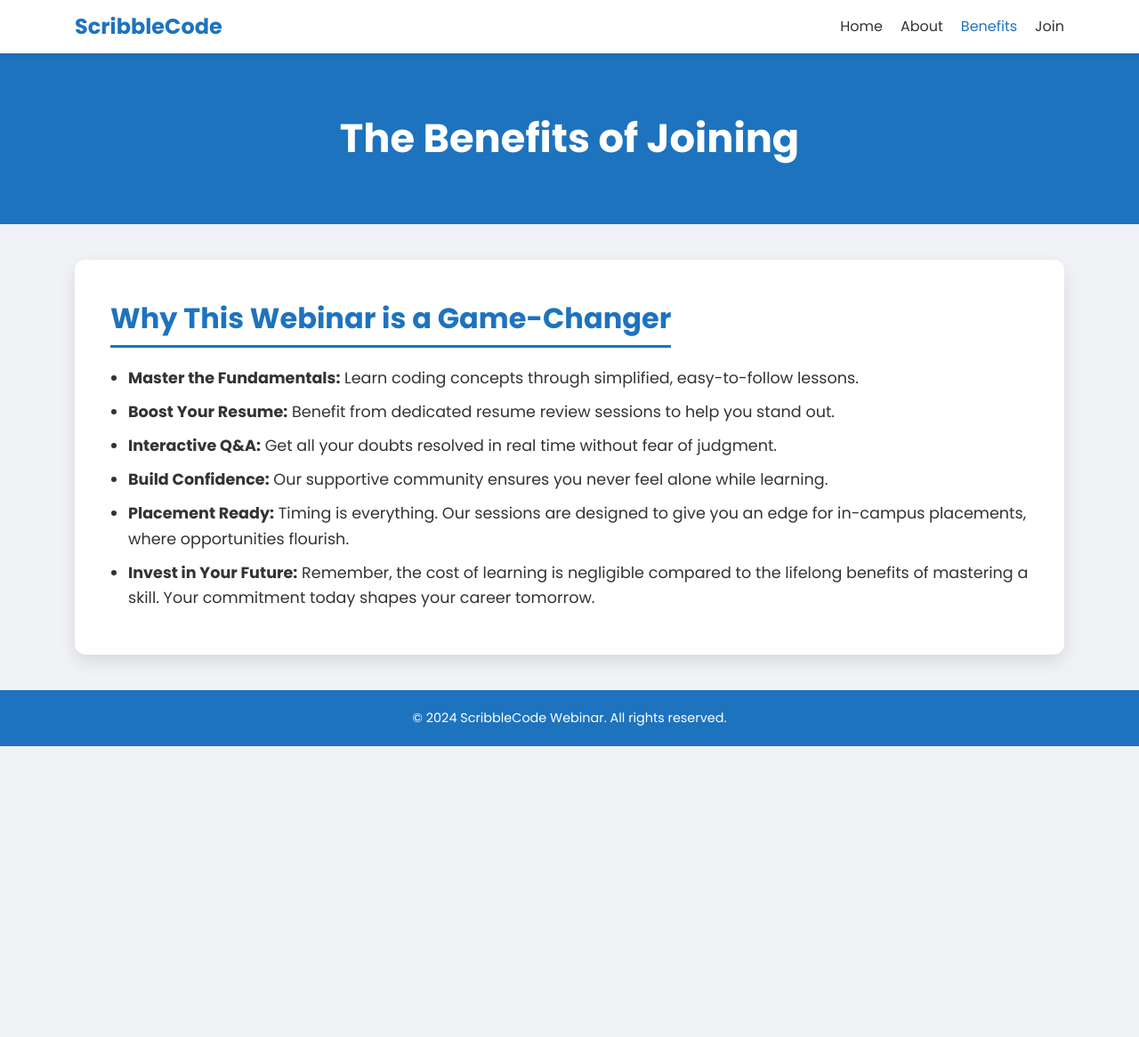
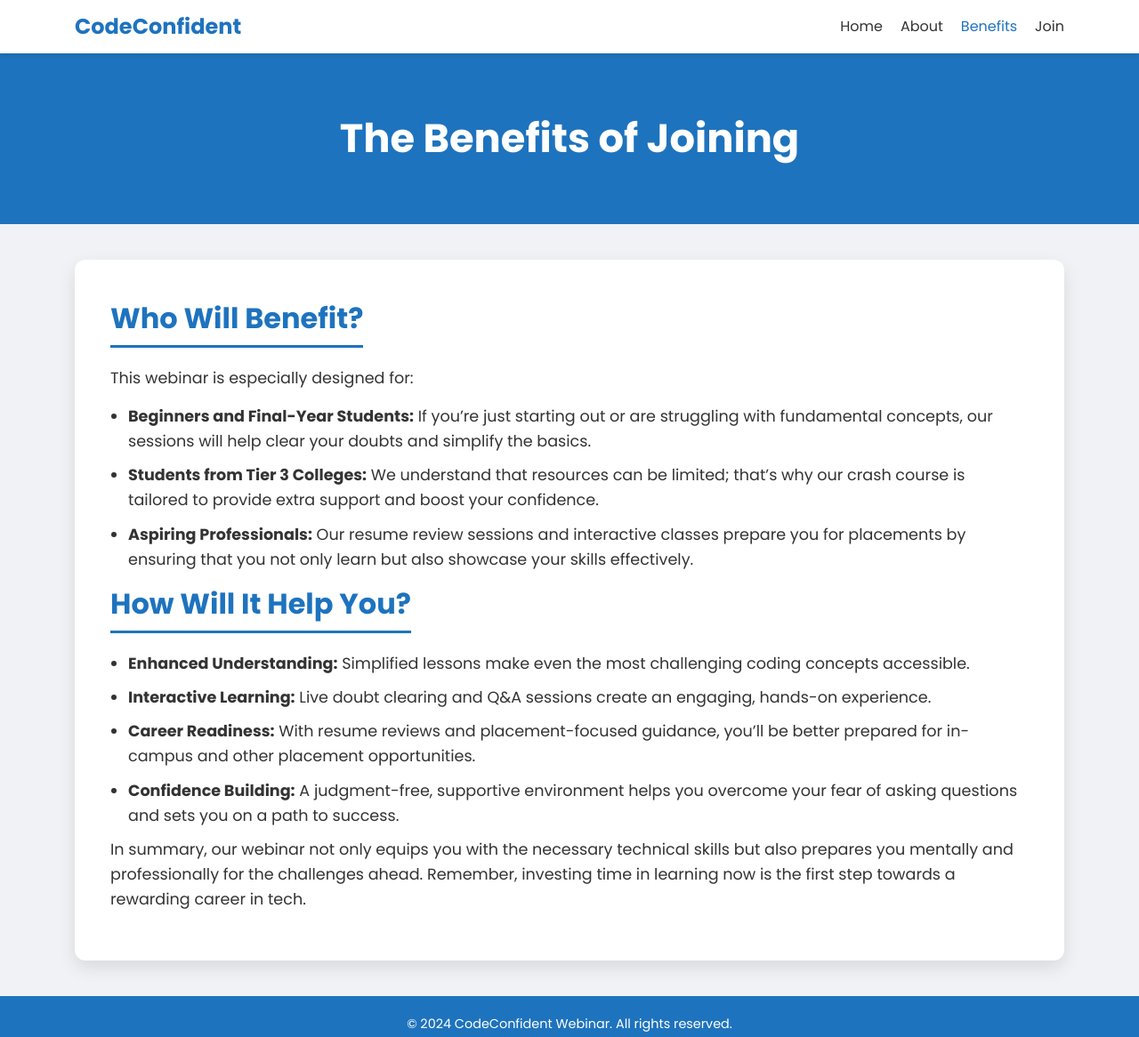
Before and after one commit to perpetual-cosmos/webinar, a plain HTML site: page benefits.html in a window 1280 px wide. Shown: the whole page at 89% size. Before the commit the page ends 839 px from the top, so only its background shows below. Drawn offline with Linux system fonts and the light colour scheme.

Commit message:
updated about and benifit

```diff
--- a/benefits.html
+++ b/benefits.html
@@ -3,7 +3,7 @@
 <head>
   <meta charset="UTF-8">
   <meta name="viewport" content="width=device-width, initial-scale=1">
-  <title>Benefits - ScribbleCode Webinar</title>
+  <title>Benefits - CodeConfident Webinar</title>
   <link rel="stylesheet" href="styles.css">
   <!-- Google Fonts -->
   <link href="https://fonts.googleapis.com/css2?family=Poppins:wght@300;400;600;700&display=swap" rel="stylesheet">
@@ -12,7 +12,7 @@
   <!-- Fixed Navigation -->
   <nav class="navbar">
     <div class="container nav-container">
-      <div class="logo">ScribbleCode</div>
+      <div class="logo">CodeConfident</div>
       <ul class="nav-links">
         <li><a href="index.html">Home</a></li>
         <li><a href="about.html">About</a></li>
@@ -32,22 +32,32 @@
   <!-- Main Content -->
   <main class="container">
     <section class="card">
-      <h2>Why This Webinar is a Game-Changer</h2>
+      <h2>Who Will Benefit?</h2>
+      <p>
+        This webinar is especially designed for:
+      </p>
       <ul class="benefits-list">
-        <li><strong>Master the Fundamentals:</strong> Learn coding concepts through simplified, easy-to-follow lessons.</li>
-        <li><strong>Boost Your Resume:</strong> Benefit from dedicated resume review sessions to help you stand out.</li>
-        <li><strong>Interactive Q&amp;A:</strong> Get all your doubts resolved in real time without fear of judgment.</li>
-        <li><strong>Build Confidence:</strong> Our supportive community ensures you never feel alone while learning.</li>
-        <li><strong>Placement Ready:</strong> Timing is everything. Our sessions are designed to give you an edge for in-campus placements, where opportunities flourish.</li>
-        <li><strong>Invest in Your Future:</strong> Remember, the cost of learning is negligible compared to the lifelong benefits of mastering a skill. Your commitment today shapes your career tomorrow.</li>
+        <li><strong>Beginners and Final-Year Students:</strong> If you’re just starting out or are struggling with fundamental concepts, our sessions will help clear your doubts and simplify the basics.</li>
+        <li><strong>Students from Tier 3 Colleges:</strong> We understand that resources can be limited; that’s why our crash course is tailored to provide extra support and boost your confidence.</li>
+        <li><strong>Aspiring Professionals:</strong> Our resume review sessions and interactive classes prepare you for placements by ensuring that you not only learn but also showcase your skills effectively.</li>
       </ul>
+      <h2>How Will It Help You?</h2>
+      <ul class="benefits-list">
+        <li><strong>Enhanced Understanding:</strong> Simplified lessons make even the most challenging coding concepts accessible.</li>
+        <li><strong>Interactive Learning:</strong> Live doubt clearing and Q&amp;A sessions create an engaging, hands-on experience.</li>
+        <li><strong>Career Readiness:</strong> With resume reviews and placement-focused guidance, you’ll be better prepared for in-campus and other placement opportunities.</li>
+        <li><strong>Confidence Building:</strong> A judgment-free, supportive environment helps you overcome your fear of asking questions and sets you on a path to success.</li>
+      </ul>
+      <p>
+        In summary, our webinar not only equips you with the necessary technical skills but also prepares you mentally and professionally for the challenges ahead. Remember, investing time in learning now is the first step towards a rewarding career in tech.
+      </p>
     </section>
   </main>
 
   <!-- Footer -->
   <footer>
     <div class="container">
-      <p>&copy; 2024 ScribbleCode Webinar. All rights reserved.</p>
+      <p>&copy; 2024 CodeConfident Webinar. All rights reserved.</p>
     </div>
   </footer>
 
```
Also changed, not shown: about.html (+12 -12 lines).
